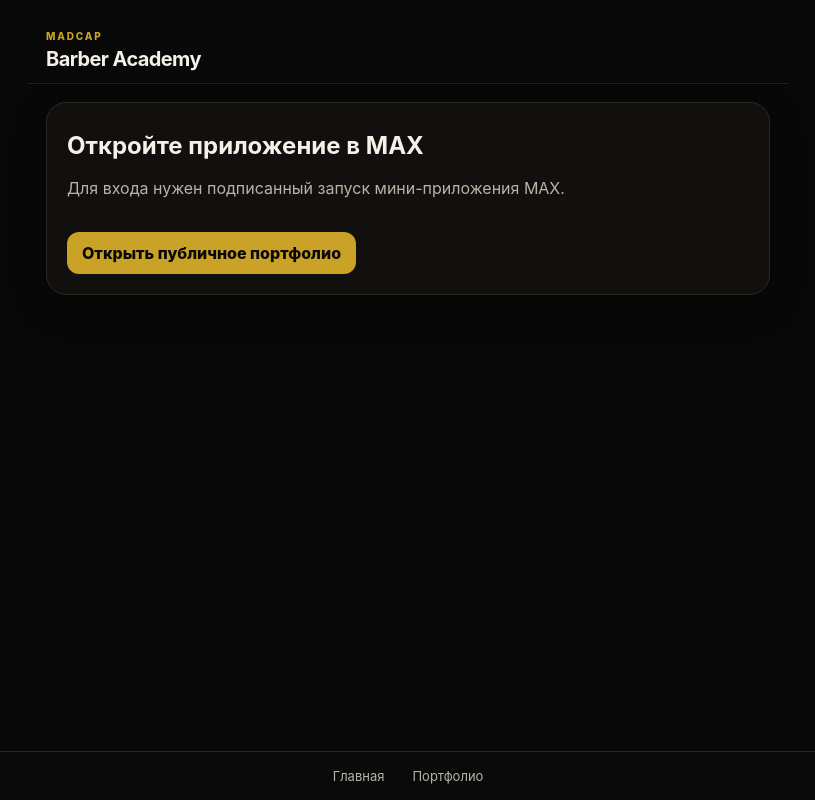
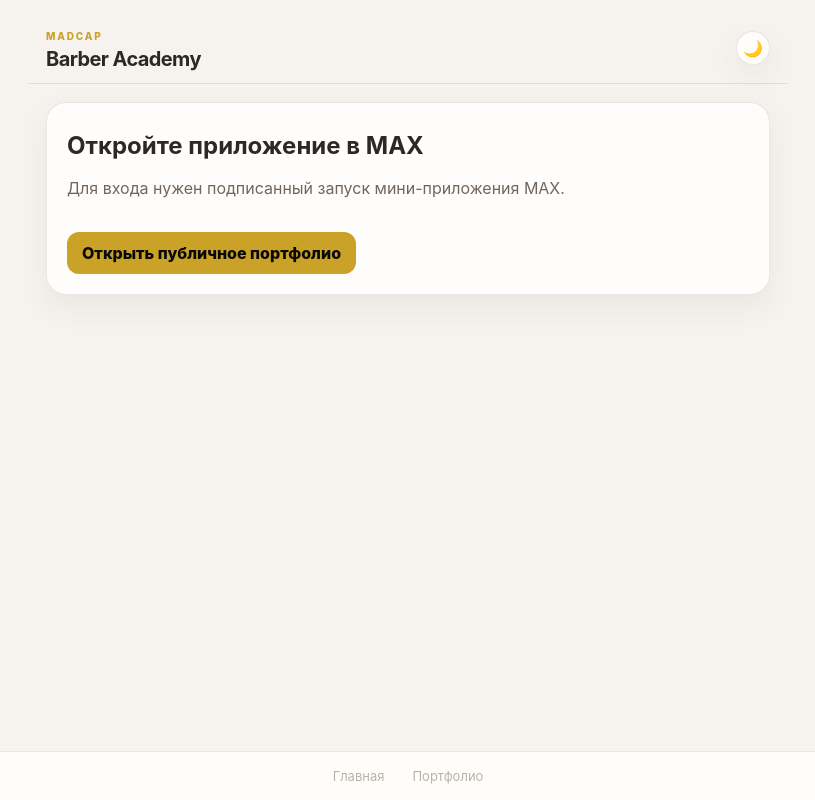
Before and after one commit to 6u66leSorter/barber-acagemy-next, a React (Vite) app in the folder frontend/: page / in a window 1280 px wide. Shown: the whole page, without its empty margins (232-1047 px from the left). Built offline with nearby package versions, Linux system fonts and the light colour scheme; no server answers.

Commit message:
feat: add persistent theme switcher

```diff
--- a/frontend/src/components/layout/AppShell.tsx
+++ b/frontend/src/components/layout/AppShell.tsx
@@ -1,10 +1,12 @@
-import { PropsWithChildren } from 'react'
+import { PropsWithChildren, useEffect, useState } from 'react'
 import { Link } from 'react-router-dom'
 import { useAuth } from '../../features/auth/AuthProvider'
 import { getMaxUserId } from '../../platform/max'
 
 export function AppShell({ children }: PropsWithChildren) {
   const { session, isDemoMode, selectDemoRole } = useAuth()
+  const [theme, setTheme] = useState<'dark' | 'light'>(() => (window.localStorage.getItem('madcap-theme') as 'dark' | 'light') || 'light')
+  useEffect(() => { document.documentElement.dataset.theme = theme; window.localStorage.setItem('madcap-theme', theme) }, [theme])
   return (
     <div className="app-shell">
       <header className="app-header">
@@ -12,7 +14,7 @@
           <span className="eyebrow">MADCAP</span>
           <h1>Barber Academy</h1>
         </div>
-        {session?.role && <span className="role-pill">{session.role}</span>}
+        <div className="header-actions"><button type="button" className="theme-toggle" onClick={() => setTheme(theme === 'dark' ? 'light' : 'dark')} aria-label="Сменить тему">{theme === 'dark' ? '☀️' : '🌙'}</button>{session?.role && <span className="role-pill">{session.role}</span>}</div>
       </header>
       {isDemoMode && <div className="demo-switcher"><span>Локальная демо-роль:</span><select aria-label="Выбор демо-роли" value={getMaxUserId() || 1000000001} onChange={(event) => selectDemoRole(Number(event.target.value))}><option value="1000000001">Ученик</option><option value="1000000002">Преподаватель</option><option value="1000000003">Администратор</option></select></div>}
       <main className="app-main">{children}</main>
--- a/frontend/src/styles/index.css
+++ b/frontend/src/styles/index.css
@@ -8,6 +8,8 @@
 .app-header h1 { margin: 3px 0 0; font-size: 20px; letter-spacing: -.03em; }
 .eyebrow { color: #c9a227; font-size: 10px; font-weight: 800; letter-spacing: .18em; text-transform: uppercase; }
 .role-pill { border: 1px solid #745f21; border-radius: 999px; color: #d9bd62; font-size: 11px; padding: 6px 10px; }
+.header-actions { display: flex; align-items: center; gap: 8px; }
+.theme-toggle { width: 34px; height: 34px; border: 1px solid #3b3528; border-radius: 50%; background: #11100e; cursor: pointer; }
 .demo-switcher { display: flex; align-items: center; justify-content: space-between; gap: 12px; padding: 10px 18px; background: #1c1810; color: #d9bd62; font-size: 12px; }
 .demo-switcher select { border: 1px solid #745f21; border-radius: 8px; padding: 5px 8px; background: #11100e; color: #f5f1e8; }
 .app-main { padding: 18px; }
@@ -76,3 +78,13 @@
 .tool-form textarea { min-height: 96px; resize: vertical; }
 .upload-preview { width: 100%; max-height: 220px; border-radius: 12px; object-fit: cover; }
 .detail-photo { display: block; width: 100%; max-height: 360px; margin-bottom: 14px; border-radius: 18px; object-fit: cover; }
+:root[data-theme="light"] { color-scheme: light; background: #f6f3ef; color: #2c2824; }
+:root[data-theme="light"] body { background: #f6f3ef; color: #2c2824; }
+:root[data-theme="light"] .app-header { border-color: rgba(81,66,51,.12); }
+:root[data-theme="light"] .role-pill { border-color: rgba(201,162,39,.34); color: #8e6f0e; }
+:root[data-theme="light"] .theme-toggle, :root[data-theme="light"] .card, :root[data-theme="light"] .homework-card, :root[data-theme="light"] .portfolio-card, :root[data-theme="light"] .tool-form, :root[data-theme="light"] .student-row, :root[data-theme="light"] .stat-card { border-color: rgba(81,66,51,.12); background: #fffdfb; color: #2c2824; box-shadow: 0 12px 30px rgba(76,58,42,.07); }
+:root[data-theme="light"] .card p, :root[data-theme="light"] .muted, :root[data-theme="light"] .card-meta, :root[data-theme="light"] .student-row span, :root[data-theme="light"] .student-row p { color: #71665d !important; }
+:root[data-theme="light"] .demo-switcher, :root[data-theme="light"] .bottom-nav { background: rgba(255,253,250,.94); border-color: rgba(81,66,51,.12); color: #71665d; }
+:root[data-theme="light"] .tool-form input, :root[data-theme="light"] .tool-form select, :root[data-theme="light"] .tool-form textarea, :root[data-theme="light"] .inline-form textarea, :root[data-theme="light"] .review-form textarea, :root[data-theme="light"] .search-field input { background: #fffdfb; border-color: rgba(81,66,51,.12); color: #2c2824; }
+:root[data-theme="light"] .status-pending { background: #fff3cf; color: #94650c; }
+:root[data-theme="light"] .status-approved { background: #e4f3e4; color: #24753d; }
```
